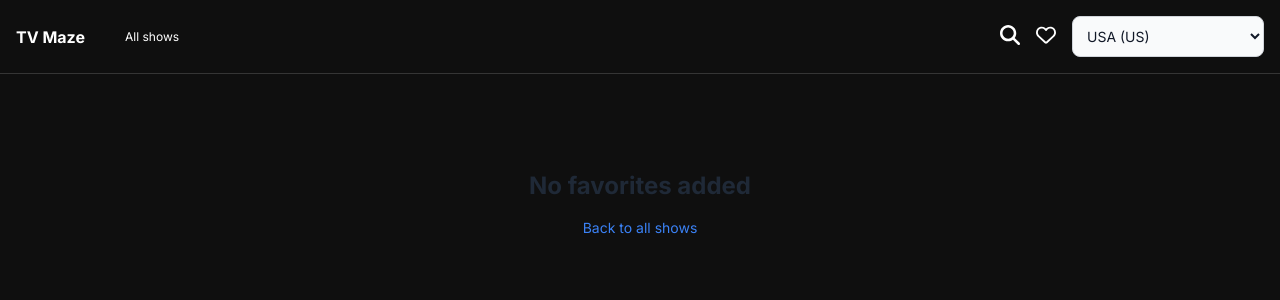
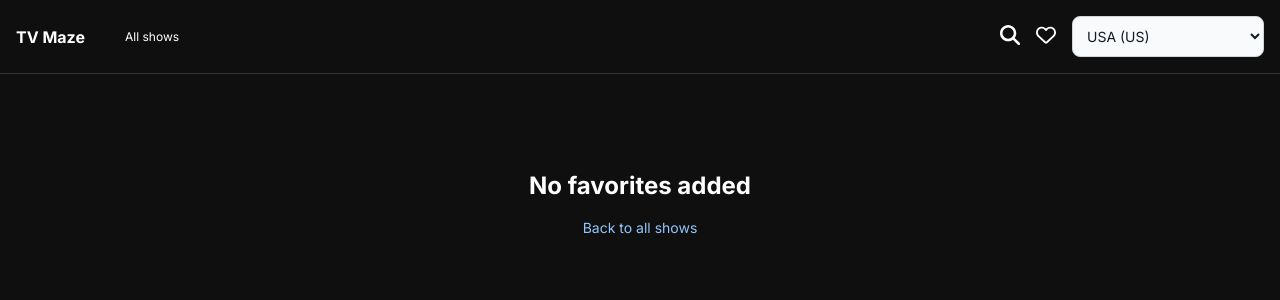
Before and after one commit to josefinelofgren/tv-maze, a Next.js app: page /favorites in a window 1280 px wide. Shown: the top 300 px of the page. Built offline with nearby package versions, Linux system fonts and the light colour scheme.

Commit message:
styling for no favorites

```diff
--- a/src/app/favorites/page.tsx
+++ b/src/app/favorites/page.tsx
@@ -30,12 +30,12 @@ export default function Page() {
   }, [shows]);
 
   useEffect(() => {
-    console.log(upcomingEpisodes);
-  }, [upcomingEpisodes]);
+    console.log(shows);
+  }, []);
 
   return (
     <>
-      {shows ? (
+      {shows && shows.length > 0 ? (
         <>
           <div>
             <p className="font-bold text-md mb-2">Favorited shows</p>
@@ -70,11 +70,11 @@ export default function Page() {
       ) : (
         <>
           <div className="mt-4">
-            <h1 className="text-center text-2xl text-gray-800 mt-8 font-bold">
+            <h1 className="text-center text-2xl text-white-100 mt-8 font-bold">
               No favorites added
             </h1>
             <Link href="/">
-              <p className="mt-4 text-center text-sm hover:underline text-blue-500 hover:underline cursor-pointer">
+              <p className="mt-4 text-center text-sm hover:underline text-blue-300 hover:underline cursor-pointer">
                 Back to all shows
               </p>
             </Link>
--- a/src/components/card/card.tsx
+++ b/src/components/card/card.tsx
@@ -1,5 +1,6 @@
 import { ShowDetailsType } from "@/types/types";
 import defaultImage from "./../../assets/no-image.svg";
+import Favorite from "../favorite/favorite";
 
 interface CardProps {
   item: ShowDetailsType;
```
